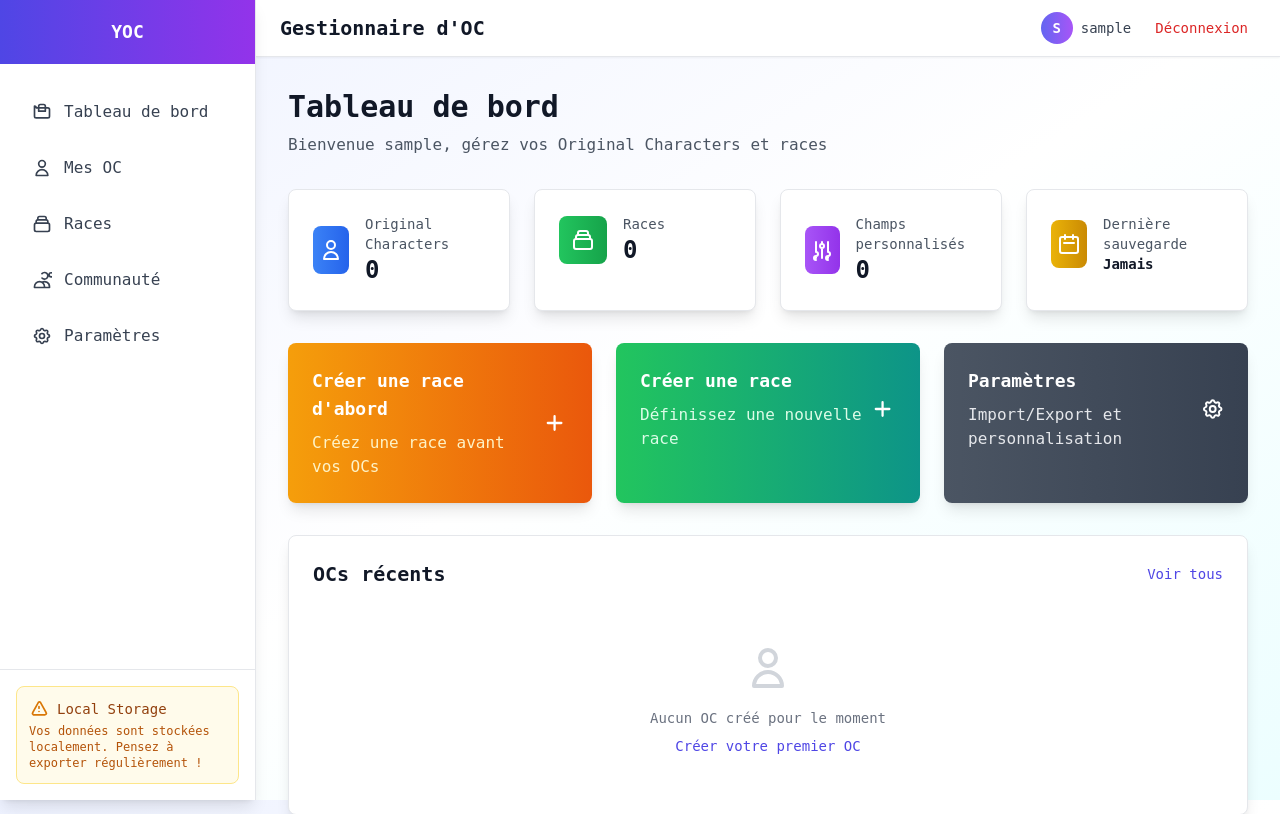
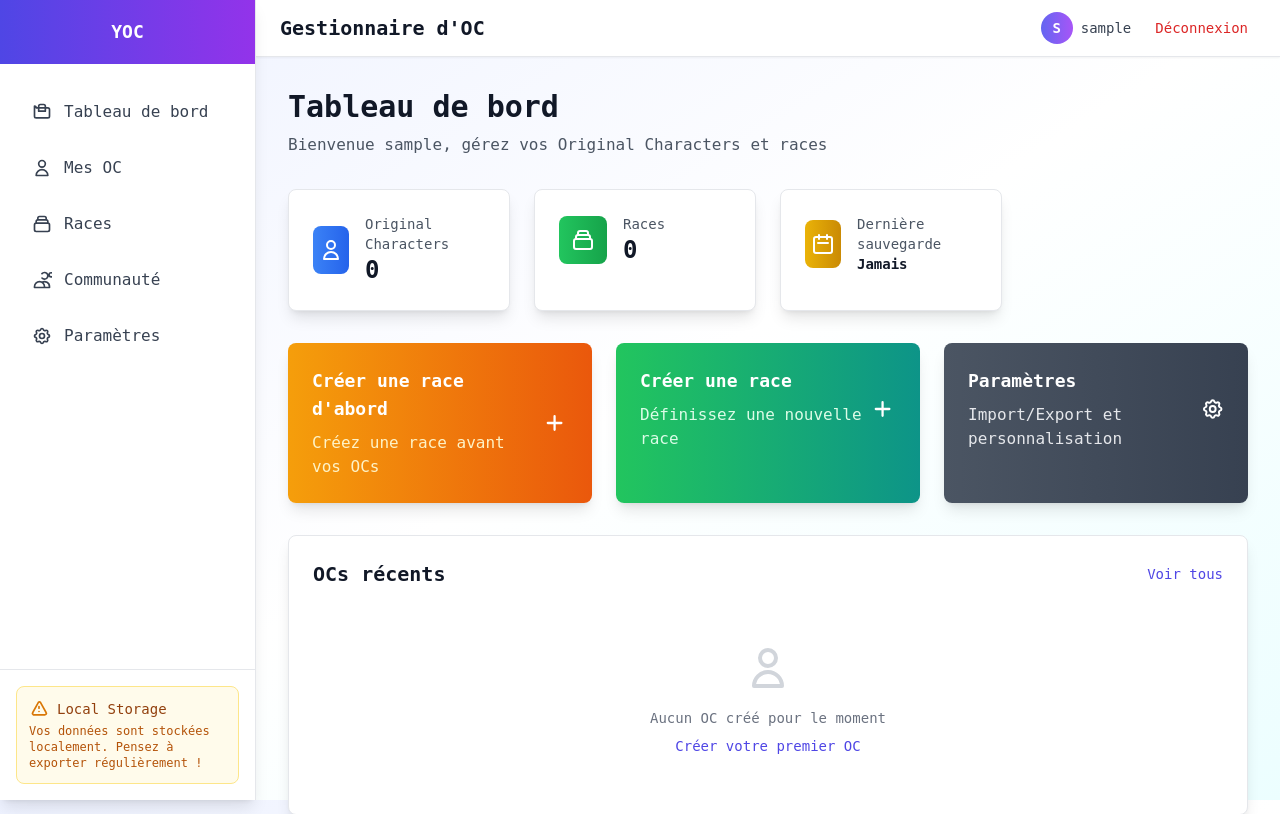
Before and after one commit to EdwynDev/MyOc, a PHP site: page /dashboard in a window 1280 px wide. Shown: the top 814 px of the page. Run offline with PHP 8.4, Linux system fonts and the light colour scheme; the visitor is signed in with stand-in values (Sample User, id 1); some libraries are stand-ins or nearby versions; some web fonts are replaced.

Commit message:
Supprimer les champs personnalisés du dashboard

```diff
--- a/views/dashboard/index.php
+++ b/views/dashboard/index.php
@@ -35,20 +35,6 @@ ob_start();
                 <div class="ml-4">
                     <p class="text-sm font-medium text-gray-600">Races</p>
                     <p id="race-count" class="text-2xl font-bold text-gray-900">0</p>
-                </div>
-            </div>
-        </div>
-
-        <div class="bg-white p-6 rounded-lg shadow-lg border hover:shadow-xl transition-all duration-200">
-            <div class="flex items-center">
-                <div class="w-12 h-12 bg-gradient-to-r from-purple-500 to-purple-600 rounded-lg flex items-center justify-center">
-                    <svg class="w-6 h-6 text-white" fill="none" stroke="currentColor" viewBox="0 0 24 24">
-                        <path stroke-linecap="round" stroke-linejoin="round" stroke-width="2" d="M12 6V4m0 2a2 2 0 100 4m0-4a2 2 0 110 4m-6 8a2 2 0 100-4m0 4a2 2 0 100 4m0-4v2m0-6V4m6 6v10m6-2a2 2 0 100-4m0 4a2 2 0 100 4m0-4v2m0-6V4"></path>
-                    </svg>
-                </div>
-                <div class="ml-4">
-                    <p class="text-sm font-medium text-gray-600">Champs personnalisés</p>
-                    <p id="custom-fields-count" class="text-2xl font-bold text-gray-900">0</p>
                 </div>
             </div>
         </div>
@@ -179,8 +165,6 @@ ob_start();
 
         document.getElementById('oc-count').textContent = (data.ocs || []).length;
         document.getElementById('race-count').textContent = (data.races || []).length;
-        document.getElementById('custom-fields-count').textContent =
-            Object.keys(data.custom_fields || {}).length;
 
         const lastSave = localStorage.getItem('last_save');
         if (lastSave) {
```
